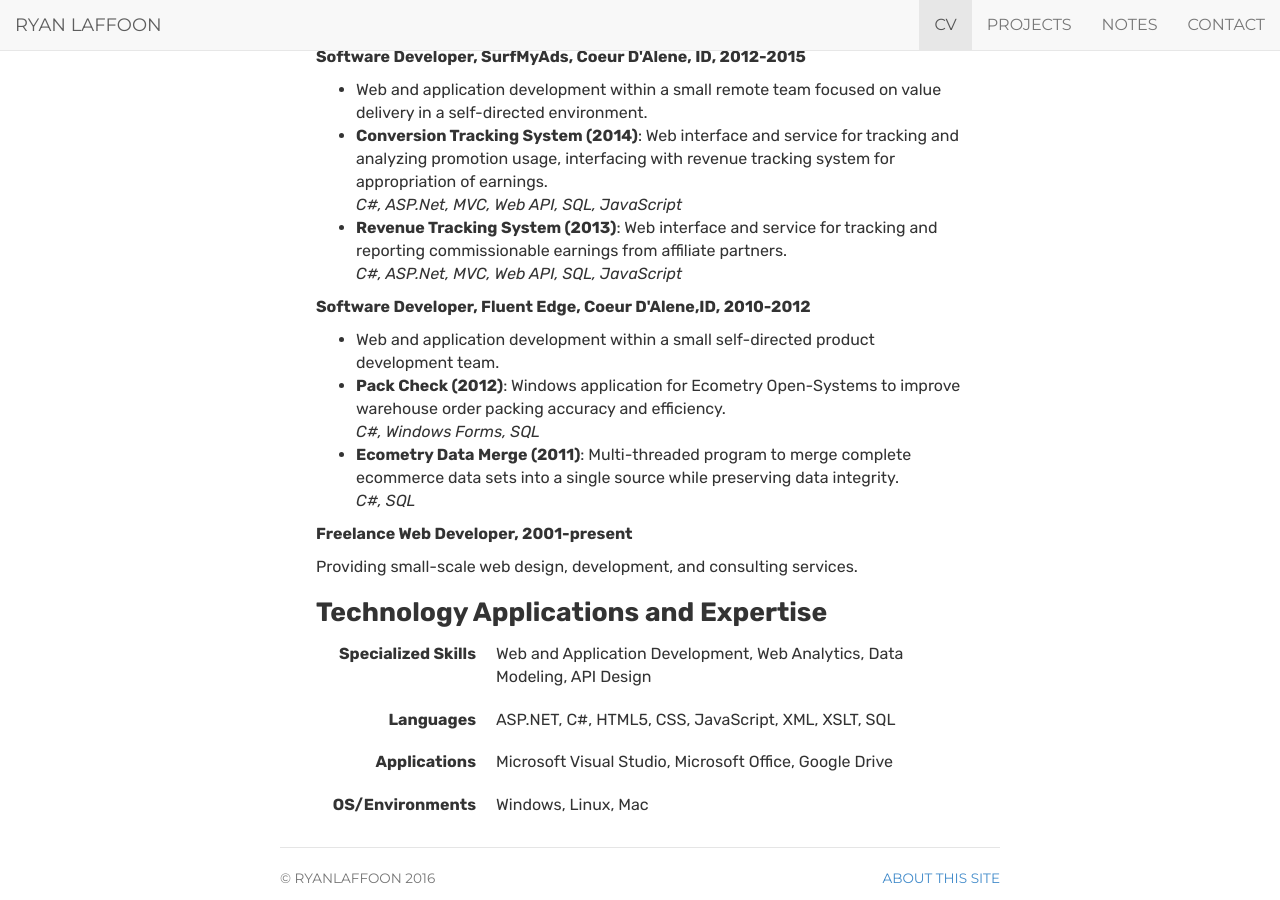
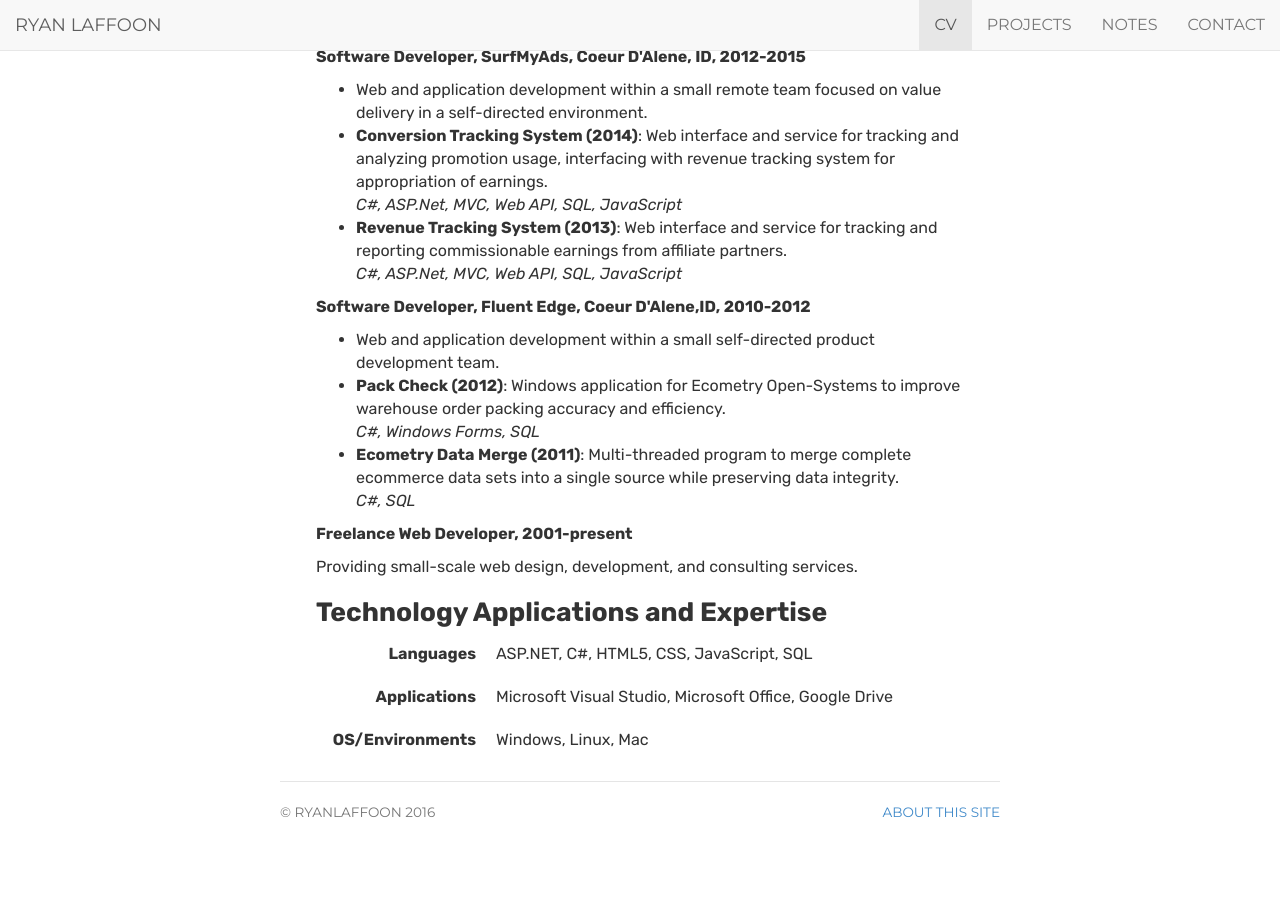
Before and after one commit to ryanlaffoon/ryanlaffoon.github.io, a Jekyll site: the page built from cv/index.html, in a window 1280 px wide and 900 px high, scrolled down 758 px. Built offline with Jekyll 4.4.1, drawn with Linux system fonts in a browser that asks for light colours; after the commit the page ends 1592 px from its top, so only the background shows below that.

Commit message:
Update index.html

```diff
--- a/cv/index.html
+++ b/cv/index.html
@@ -66,12 +66,8 @@ description: CV for Ryan Laffoon, a Developer and Musician living and working in
 
         <h2>Technology Applications and Expertise</h2>
         <dl class="dl-horizontal">
-            <dt>Specialized Skills</dt>
-            <dd>Web and Application Development, Web Analytics, Data Modeling, API Design</dd>
-        </dl>
-        <dl class="dl-horizontal">
             <dt>Languages</dt>
-            <dd>ASP.NET, C#, HTML5, CSS, JavaScript, XML, XSLT, SQL</dd>
+            <dd>ASP.NET, C#, HTML5, CSS, JavaScript, SQL</dd>
         </dl>
         <dl class="dl-horizontal">
             <dt>Applications</dt>
```
